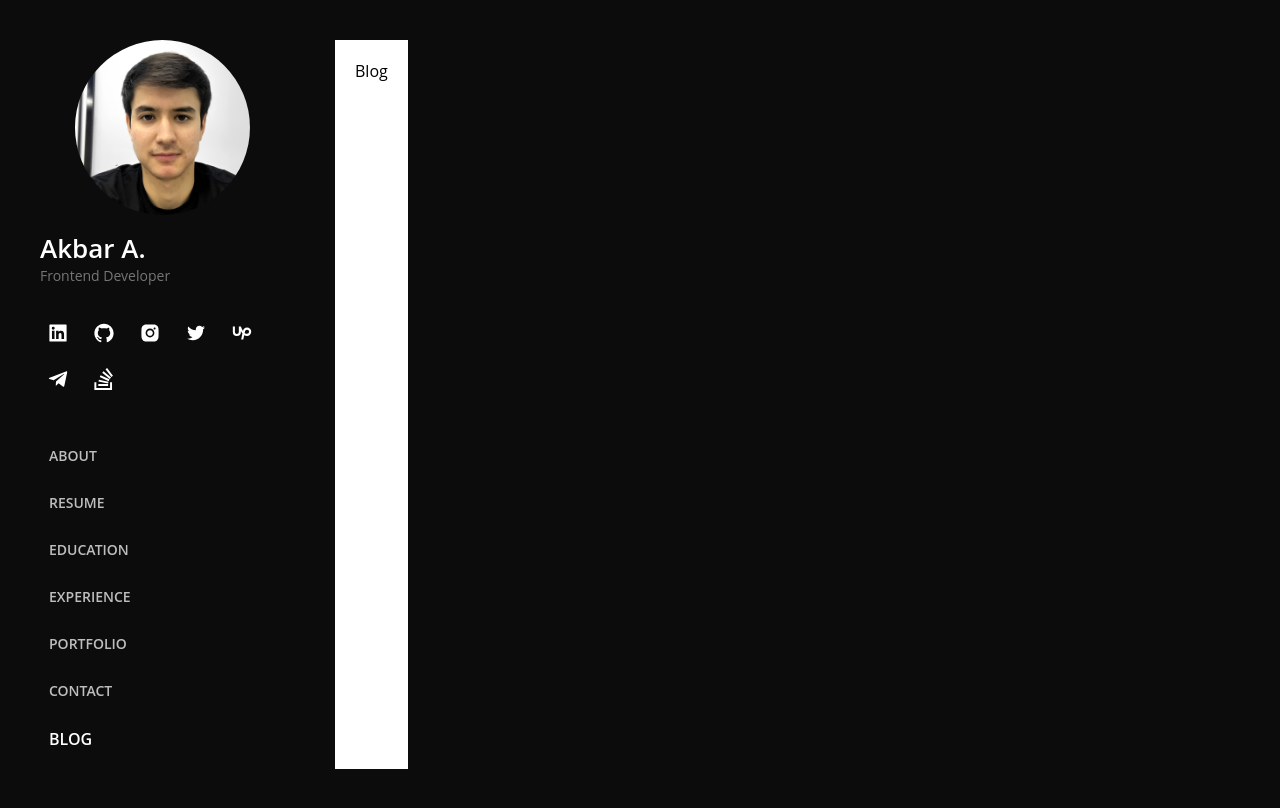
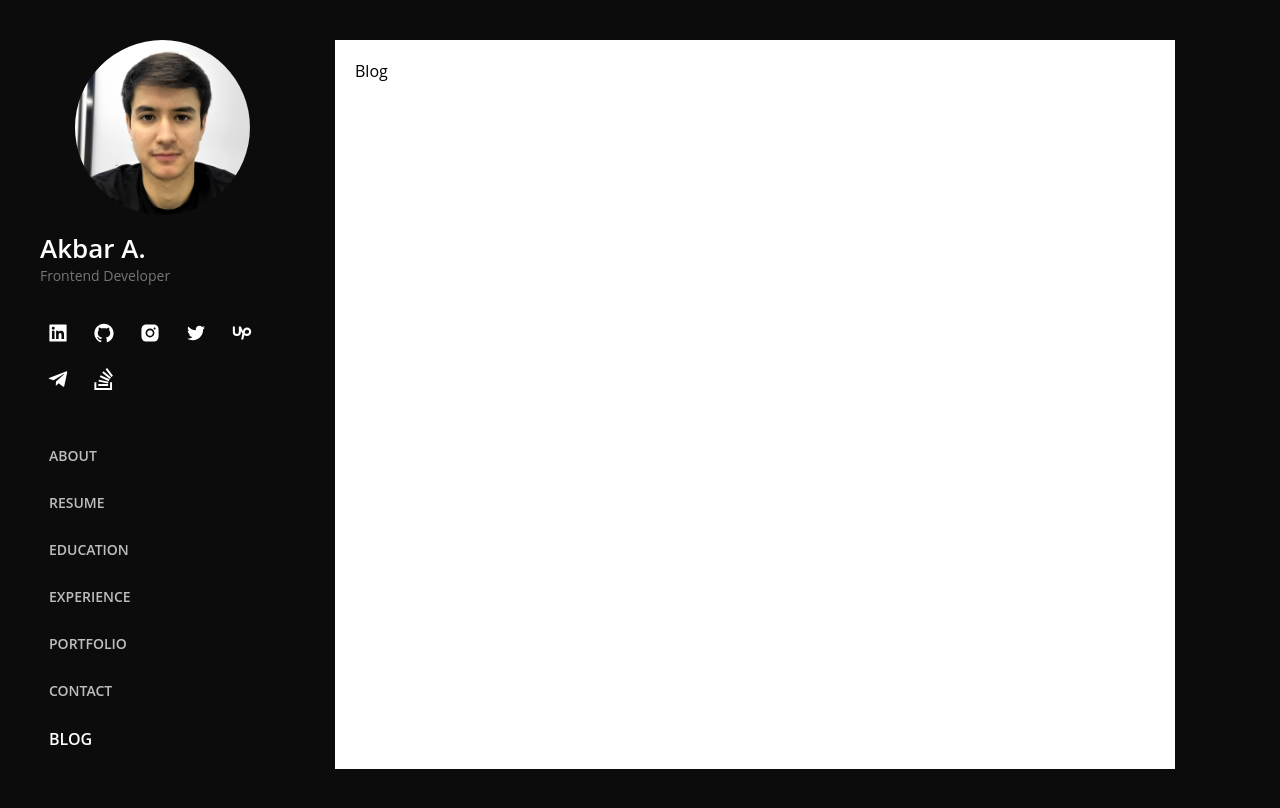
Before and after one commit to akbarahmadjonov/portfolio-website-v1, a React (Vite) app: page /blog in a window 1280 px wide. Built offline with nearby package versions, Linux system fonts and the light colour scheme.

Commit message:
Changed the layout of the homepage

```diff
--- a/src/pages/home/Home.scss
+++ b/src/pages/home/Home.scss
@@ -100,6 +100,8 @@
 
 // RIGHT BAR
 .home__innerRight {
+  width: 100%;
+  max-width: 800px;
   margin-left: 50px;
   padding: 20px;
 
@@ -122,6 +124,7 @@
   }
 
   .home__innerRight {
+    width: auto;
     margin-left: 0;
   }
 }
```
